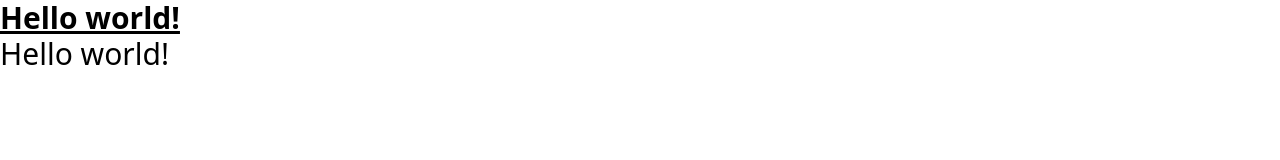
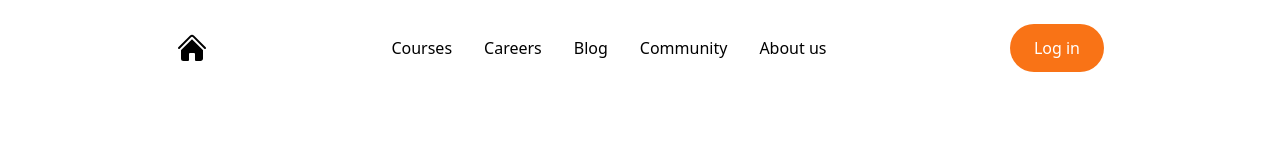
Before and after one commit to vek0908/it-school-website, a plain HTML site: page index.html in a window 1280 px wide. Drawn offline with nearby package versions, Linux system fonts and the light colour scheme.

Commit message:
Added navbar

```diff
--- a/index.html
+++ b/index.html
@@ -3,14 +3,46 @@
     <head>
         <meta charset="utf-8">
         <meta http-equiv="x-ua-compatible" content="ie=edge">
-        <title>Untitled</title>
+        <title>IT School</title>
         <meta name="viewport" content="width=device-width, initial-scale=1">
+        <!--CDN of Tailwindcss -->
         <script src="https://cdn.tailwindcss.com"></script>
+        <script>
+            tailwind.config = {
+                theme: {
+                  screens: {
+                    sm: '480px',
+                    md: '768px',
+                    lg: '976px',
+                    xl: '1440px',
+                  }
+                }
+            }
+        </script>
     </head>
     <body>
-        <h1 class="text-3xl font-bold underline">
-            Hello world!
-        </h1>
-        <h1 class="text-3xl">Hello world!</h1>
+      <!-- Navbar -->
+      <nav class="relative container mx-auto p-6">
+        <!-- Flex container -->
+        <div class="flex items-center justify-between">
+          <!-- Home logo -->
+          <div>
+            <svg xmlns="http://www.w3.org/2000/svg" viewBox="0 0 24 24" fill="currentColor" class="w-8 h-8 cursor-pointer hover:text-slate-400">
+              <path d="M11.47 3.84a.75.75 0 011.06 0l8.69 8.69a.75.75 0 101.06-1.06l-8.689-8.69a2.25 2.25 0 00-3.182 0l-8.69 8.69a.75.75 0 001.061 1.06l8.69-8.69z" />
+              <path d="M12 5.432l8.159 8.159c.03.03.06.058.091.086v6.198c0 1.035-.84 1.875-1.875 1.875H15a.75.75 0 01-.75-.75v-4.5a.75.75 0 00-.75-.75h-3a.75.75 0 00-.75.75V21a.75.75 0 01-.75.75H5.625a1.875 1.875 0 01-1.875-1.875v-6.198a2.29 2.29 0 00.091-.086L12 5.43z" />
+            </svg>
+          </div>
+          <!-- Menu items -->
+          <div class="hidden md:flex gap-8">
+            <a href="#" class="hover:text-slate-400">Courses</a>
+            <a href="#" class="hover:text-slate-400">Careers</a>
+            <a href="#" class="hover:text-slate-400">Blog</a>
+            <a href="#" class="hover:text-slate-400">Community</a>
+            <a href="#" class="hover:text-slate-400">About us</a>
+          </div>
+          <!-- Buttons -->
+          <a class="hidden md:block p-3 px-6 text-white bg-orange-500 rounded-full hover:bg-orange-400" href="#">Log in</a>
+        </div>
+      </nav>
     </body>
 </html>
```
